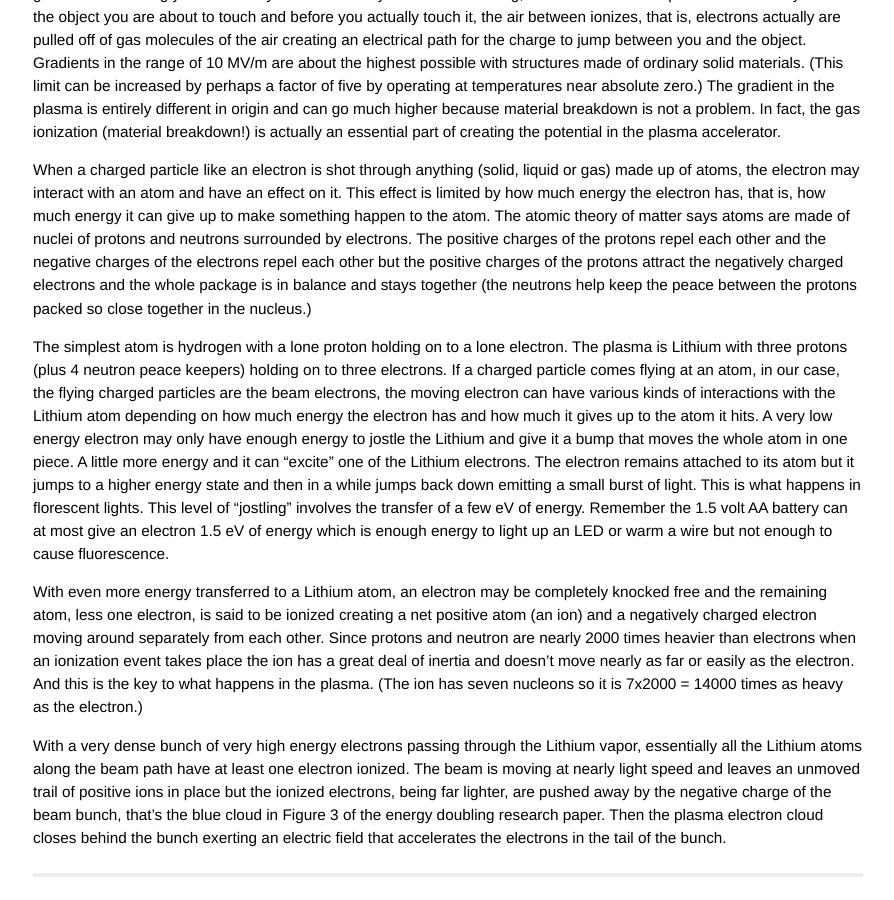
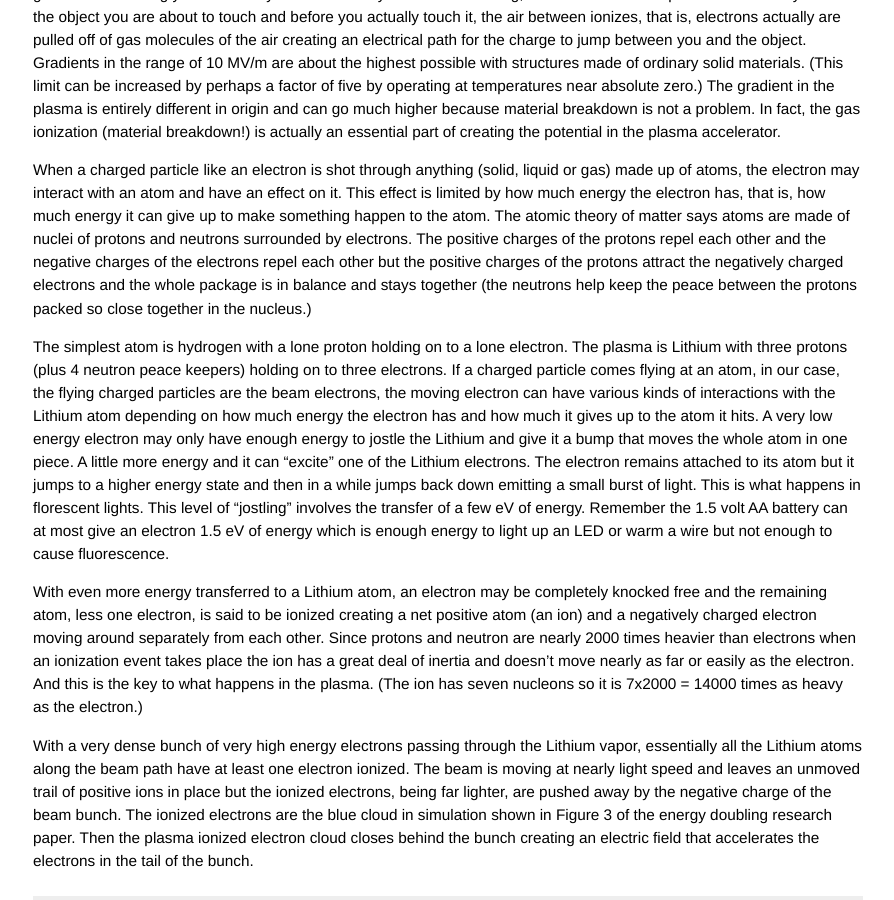
Before and after one commit to grbfacet/facet, a Jekyll site: the page built from beam-acceleration-tutorial.md, in a window 1280 px wide and 900 px high, scrolled down 3988 px. Shown: the whole window, without its empty margins (192-1086 px from the left). Built offline with Jekyll 4.4.1, drawn with Linux system fonts in a browser that asks for light colours; before the commit the page ends 4865 px from its top, so only the background shows below that.

Commit message:
Update beam-acceleration-tutorial.md

```diff
--- a/beam-acceleration-tutorial.md
+++ b/beam-acceleration-tutorial.md
@@ -135,4 +135,4 @@ The simplest atom is hydrogen with a lone proton holding on to a lone electron.
 
 With even more energy transferred to a Lithium atom, an electron may be completely knocked free and the remaining atom, less one electron, is said to be ionized creating a net positive atom (an ion) and a negatively charged electron moving around separately from each other. Since protons and neutron are nearly 2000 times heavier than electrons when an ionization event takes place the ion has a great deal of inertia and doesn’t move nearly as far or easily as the electron. And this is the key to what happens in the plasma. (The ion has seven nucleons so it is 7x2000 = 14000 times as heavy as the electron.)
 
-With a very dense bunch of very high energy electrons passing through the Lithium vapor, essentially all the Lithium atoms along the beam path have at least one electron ionized. The beam is moving at nearly light speed and leaves an unmoved trail of positive ions in place but the ionized electrons, being far lighter, are pushed away by the negative charge of the beam bunch, that’s the blue cloud in Figure 3 of the energy doubling research paper. Then the plasma electron cloud closes behind the bunch exerting an electric field that accelerates the electrons in the tail of the bunch.
+With a very dense bunch of very high energy electrons passing through the Lithium vapor, essentially all the Lithium atoms along the beam path have at least one electron ionized. The beam is moving at nearly light speed and leaves an unmoved trail of positive ions in place but the ionized electrons, being far lighter, are pushed away by the negative charge of the beam bunch. The ionized electrons are the blue cloud in simulation shown in Figure 3 of the energy doubling research paper. Then the plasma ionized electron cloud closes behind the bunch creating an electric field that accelerates the electrons in the tail of the bunch.
```
